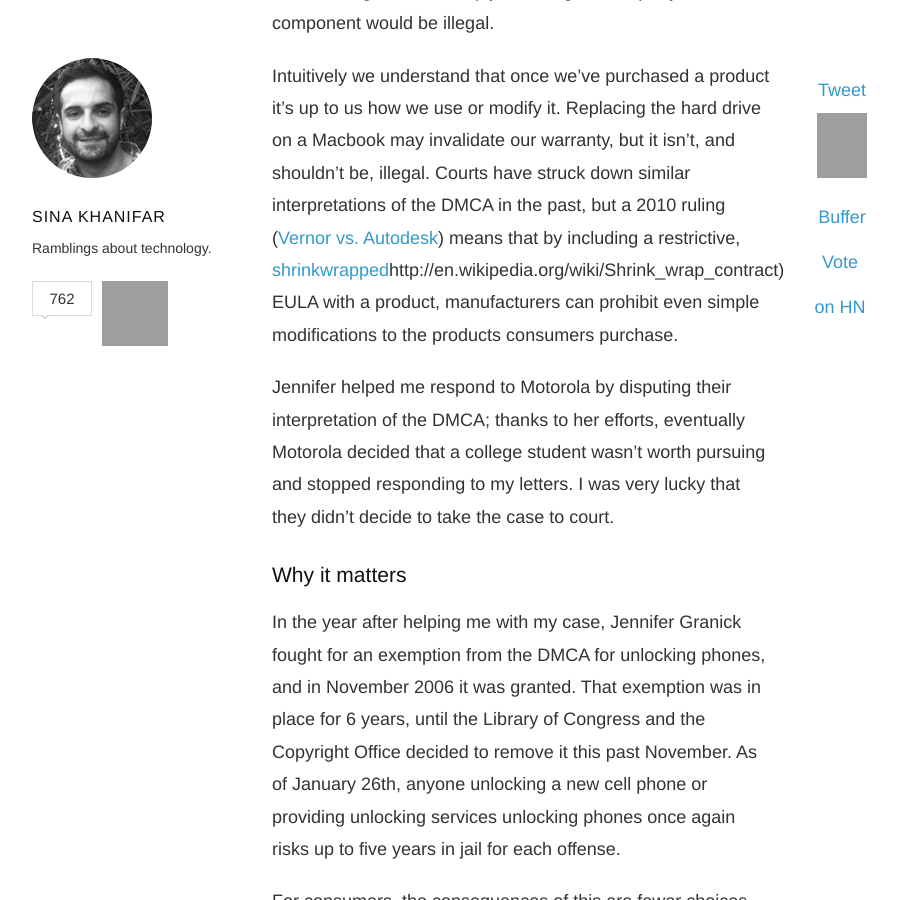
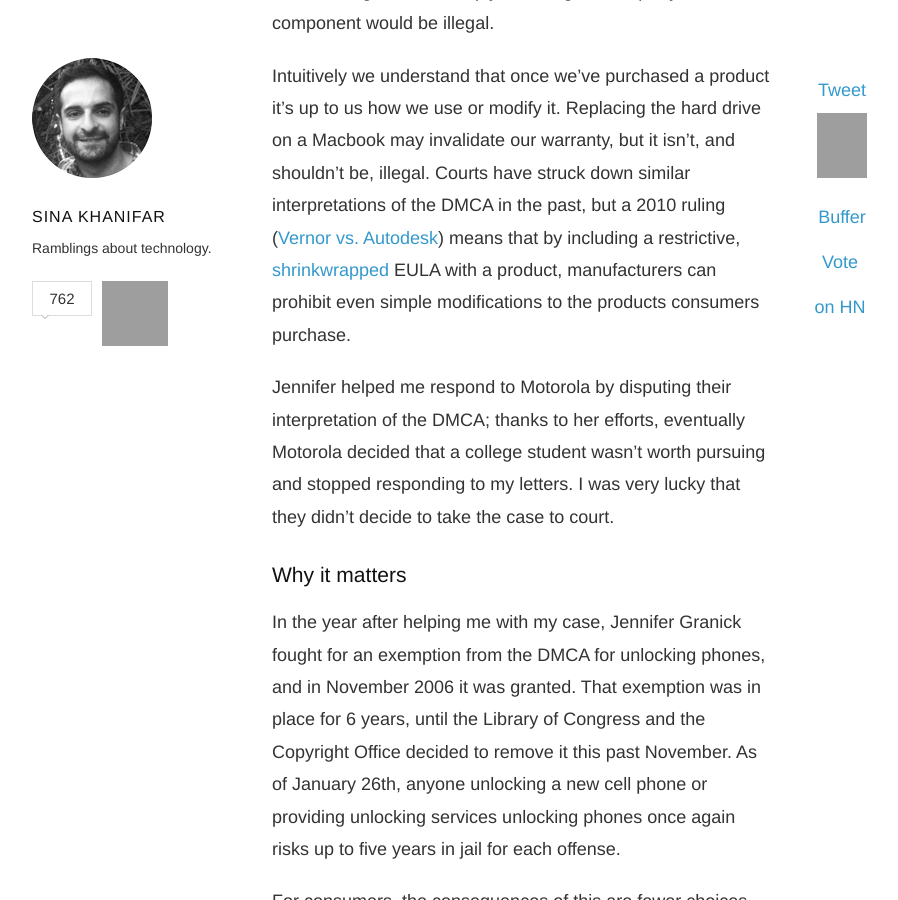
Before and after one commit to sinak/sinak.github.com, a Jekyll site: the page built from _posts/2013-02-03-unlocking-phones.md, in a window 1280 px wide and 900 px high, scrolled down 2590 px, cut to the strip 0-900 px from the top of the window. Shown: the whole strip, without its empty margins (178-1076 px from the left). Built offline with Jekyll 4.4.1, drawn with Linux system fonts in a browser that asks for light colours; nearby versions of some CDN libraries; some web fonts are replaced; Markdown is read by kramdown in place of the engine named in the settings; comment, search, counter and statistics services are not loaded; grey boxes are pictures that could not be loaded.

Commit message:
text changes

```diff
--- a/_posts/2013-02-03-unlocking-phones.md
+++ b/_posts/2013-02-03-unlocking-phones.md
@@ -33,7 +33,7 @@ But unlocking a phone has nothing to do with copyright infringement, and using t
 
 Let’s take an example: it’s conceivable that a car manufacturer might put simple chips on each component of a car that are recognized by the car’s electronic system. In and of itself, that’s nothing special. But Motorola’s interpretation of the DMCA would make it illegal for any other company to manufacture third-party replacement parts for that vehicle. The act of selling, or even simply installing, a third party component would be illegal.
 
-Intuitively we understand that once we’ve purchased a product it’s up to us how we use or modify it. Replacing the hard drive on a Macbook may invalidate our warranty, but it isn’t, and shouldn’t be, illegal. Courts have struck down similar interpretations of the DMCA in the past, but a 2010 ruling ([Vernor vs. Autodesk](http://en.wikipedia.org/wiki/Vernor_v._Autodesk,_Inc._)) means that by including a restrictive, [shrinkwrapped]([)http://en.wikipedia.org/wiki/Shrink_wrap_contract) EULA with a product, manufacturers can prohibit even simple modifications to the products consumers purchase.
+Intuitively we understand that once we’ve purchased a product it’s up to us how we use or modify it. Replacing the hard drive on a Macbook may invalidate our warranty, but it isn’t, and shouldn’t be, illegal. Courts have struck down similar interpretations of the DMCA in the past, but a 2010 ruling ([Vernor vs. Autodesk](http://en.wikipedia.org/wiki/Vernor_v._Autodesk,_Inc._)) means that by including a restrictive, [shrinkwrapped](http://en.wikipedia.org/wiki/Shrink_wrap_contract) EULA with a product, manufacturers can prohibit even simple modifications to the products consumers purchase.
 
 Jennifer helped me respond to Motorola by disputing their interpretation of the DMCA; thanks to her efforts, eventually Motorola decided that a college student wasn’t worth pursuing and stopped responding to my letters. I was very lucky that they didn’t decide to take the case to court.
 
```
